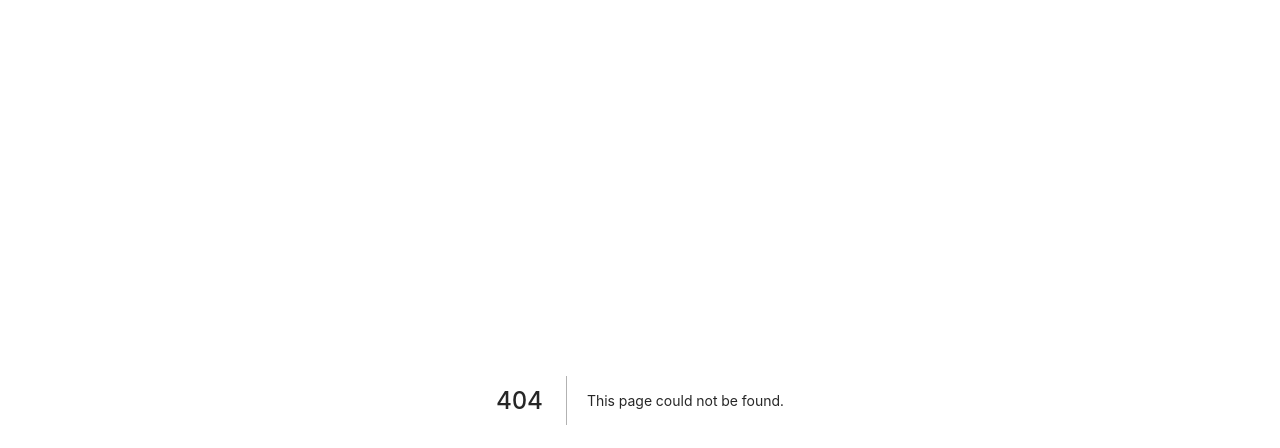
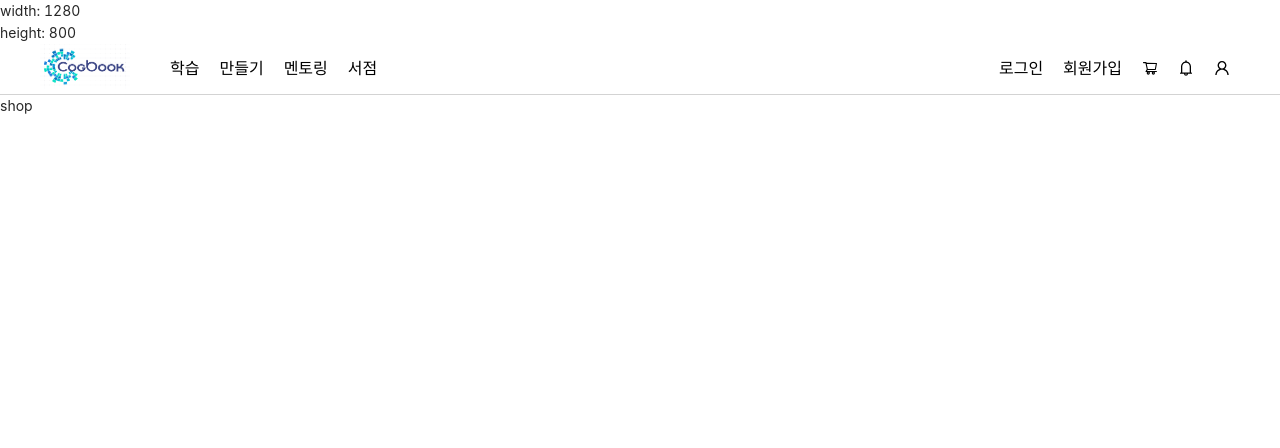
Before and after one commit to kizwond/appbuildtry, a Next.js app: page /shop in a window 1280 px wide. Before the commit this address had no page. Shown: the top 448 px of the page. Built offline with nearby package versions, Linux system fonts and the light colour scheme.

Commit message:
shop added

```diff
--- /dev/null
+++ b/pages/shop.js
@@ -0,0 +1,11 @@
+import Layout from "../components/layout/Layout";
+
+const Shop = () => {
+  return (
+    <Layout>
+      <div>shop</div>
+    </Layout>
+  );
+};
+
+export default Shop;
```
